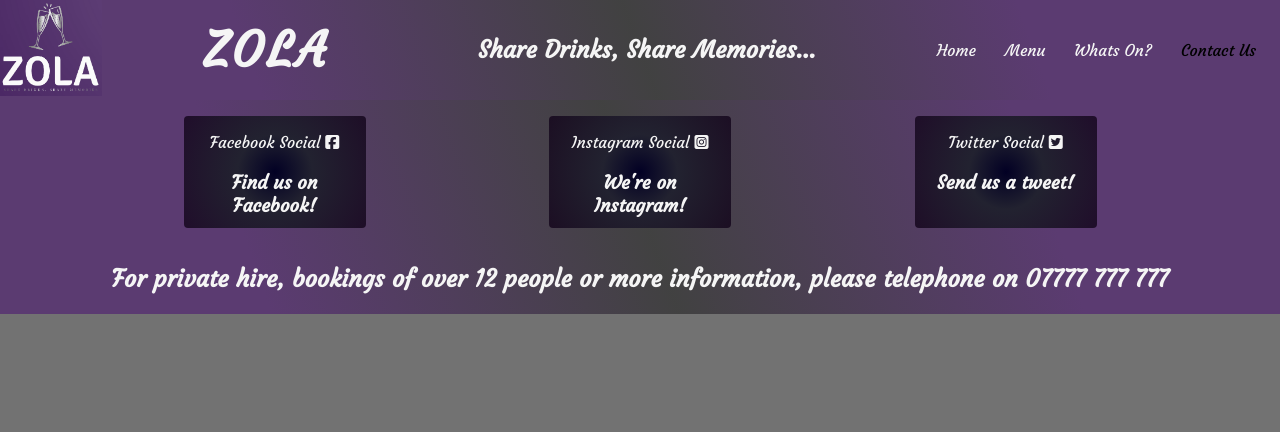
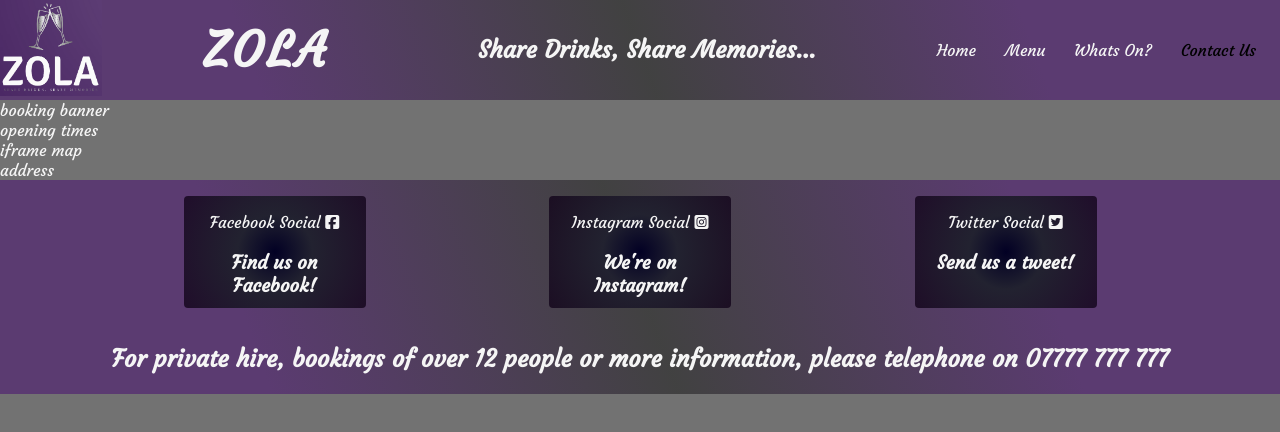
Before and after one commit to jameshart197/CI_PP1_ZOLA_BAR, a plain HTML site: page contact-us.html in a window 1280 px wide. Drawn offline with Linux system fonts and the light colour scheme.

Commit message:
[FTR] Add boilerplate structure to contact-us.html

```diff
--- a/contact-us.html
+++ b/contact-us.html
@@ -38,6 +38,15 @@
             </nav>
         </div>
     </header>
+     <div class="contact-us-background">
+        <div class="contact-us-container">
+            <div>booking banner</div>
+            <div>opening times</div>
+            <div>iframe map</div>
+            <div>address</div>
+        </div>
+    </div>
+
 
     <footer>
         <div>
```
